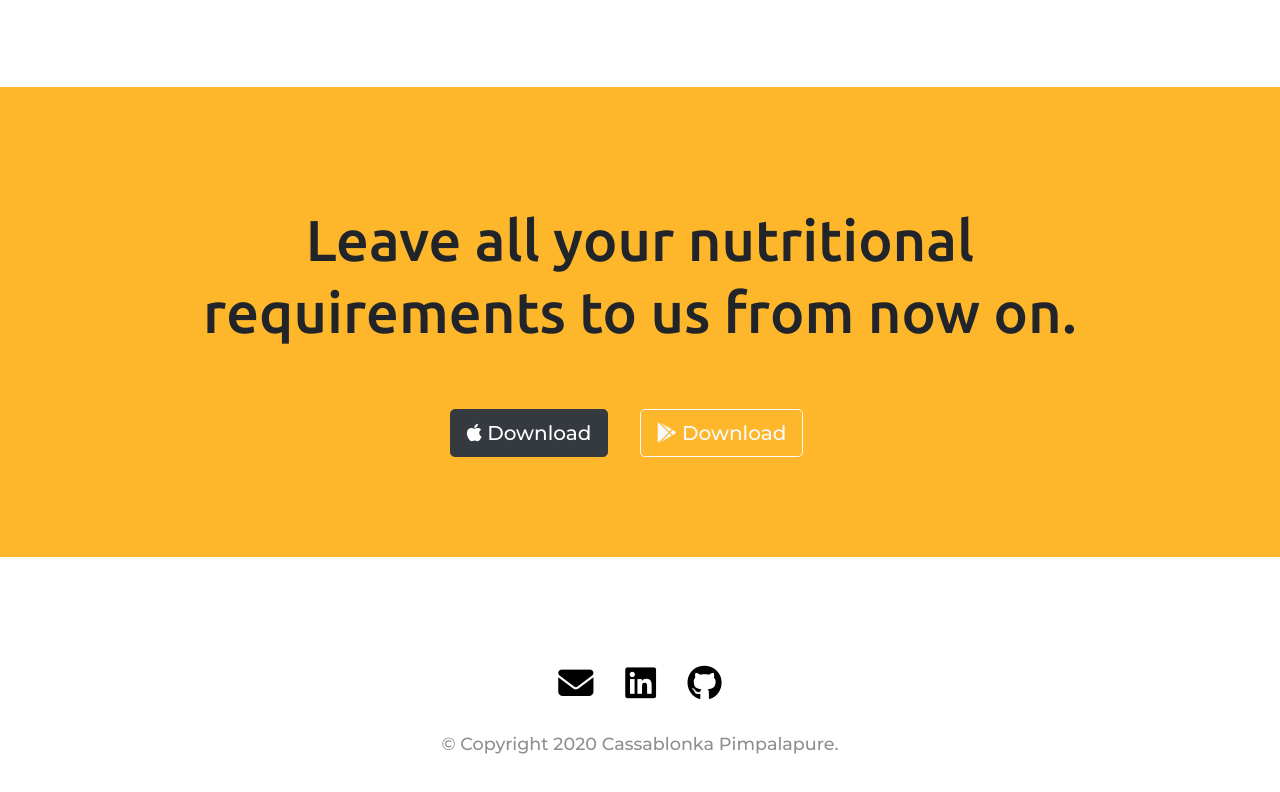
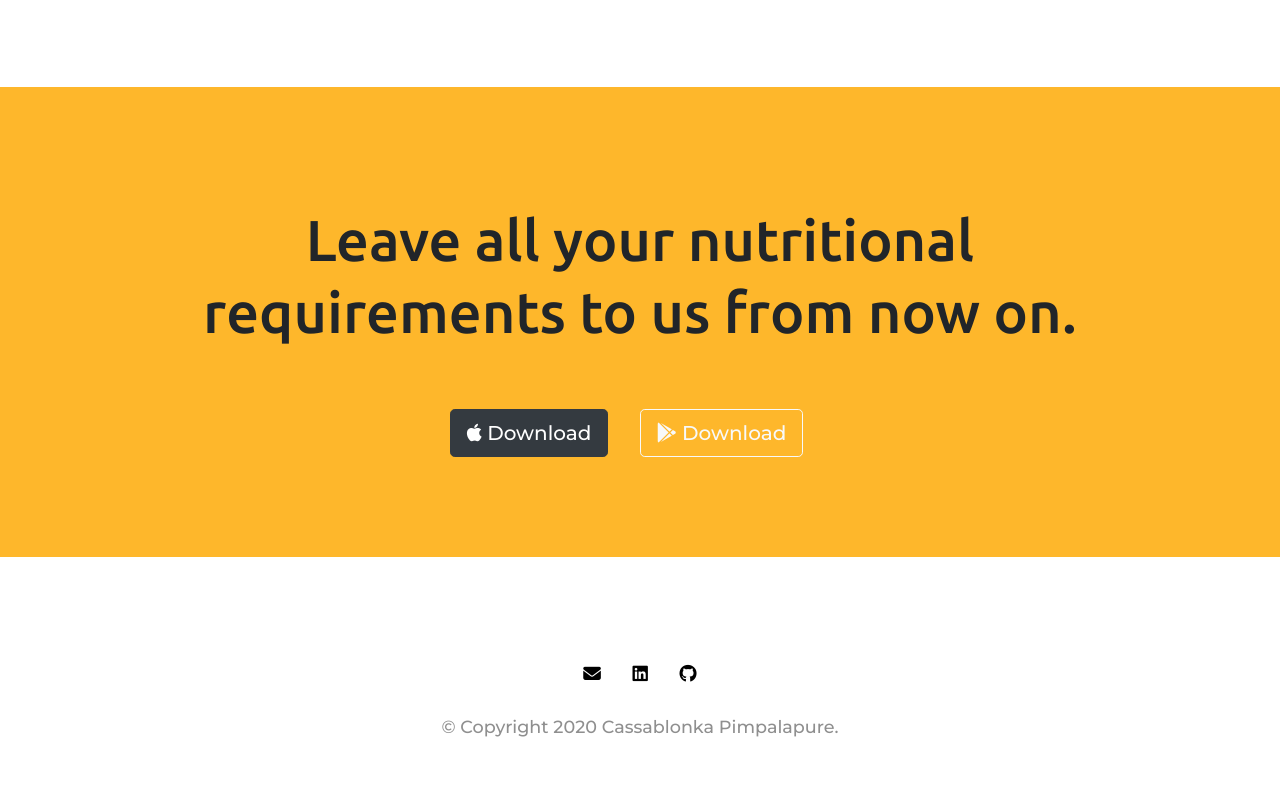
Before and after one commit to Cassablonka/Fitchef4u, a plain HTML site: page index.html in a window 1280 px wide. Shown: the part 3078-3870 px from the top of the page. Drawn offline with nearby package versions, Linux system fonts and the light colour scheme.

Commit message:
Update index.html

```diff
--- a/index.html
+++ b/index.html
@@ -195,9 +195,9 @@
   <!-- Footer -->
 
   <footer id="footer">
-    <a href="mailto:cassapimpalapure@gmail.com"><i class="social-icon fas fa-2x fa-envelope"></i></button></a>
-    <a href="https://www.linkedin.com/in/cassablonka"><i class="social-icon fab fa-2x fa-linkedin"></i></a>
-    <a href="https://github.com/Cassablonka"><i class="social-icon fab fa-2x fa-github"></i></a>
+    <a href="mailto:cassapimpalapure@gmail.com"><i class="social-icon fas fa-envelope"></i></button></a>
+    <a href="https://www.linkedin.com/in/cassablonka"><i class="social-icon fab fa-linkedin"></i></a>
+    <a href="https://github.com/Cassablonka"><i class="social-icon fab fa-github"></i></a>
     <p>© Copyright 2020 Cassablonka Pimpalapure.</p>
 
   </footer>
```
